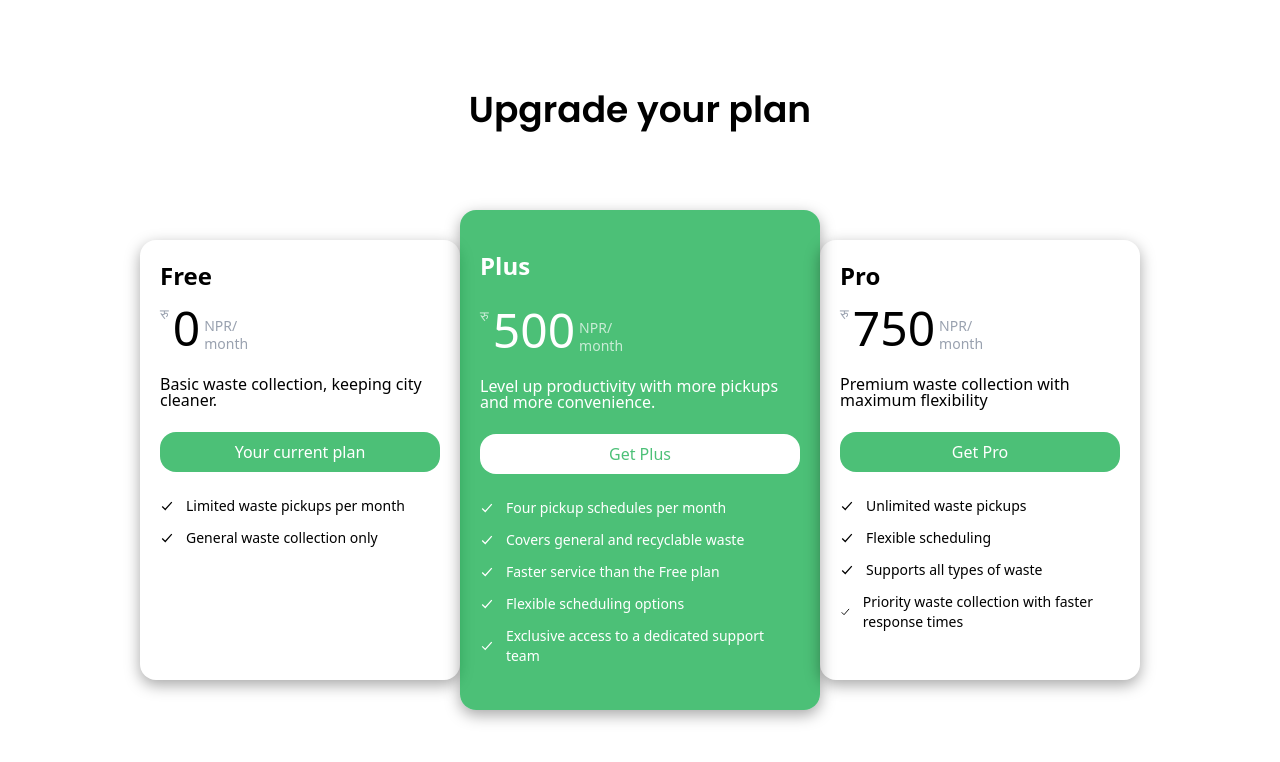
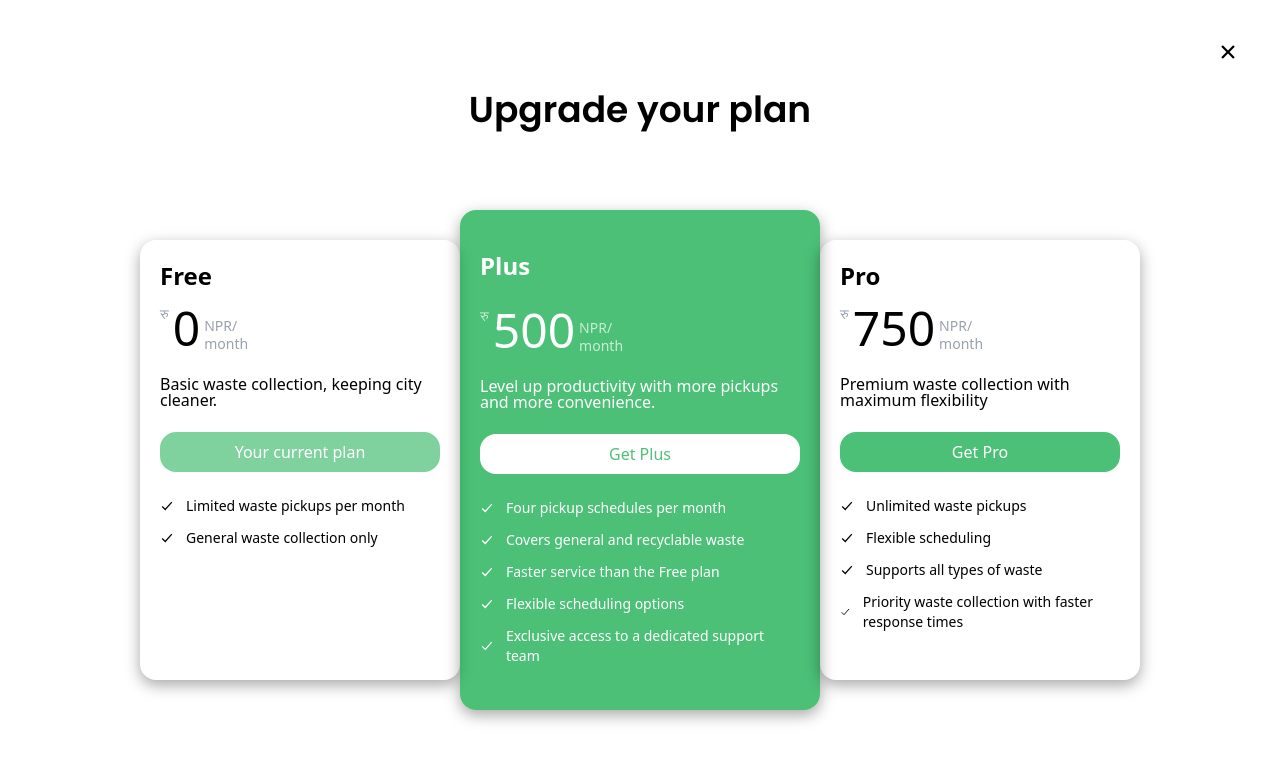
Before and after one commit to SaranshKoirala/Waste-Management-System, a React (Vite) app: page /subscribe in a window 1280 px wide. Shown: the top 762 px of the page. Built offline with nearby package versions, Linux system fonts and the light colour scheme; a web font is replaced by a local one.

Commit message:
added some changed

```diff
--- a/src/components/Subscribe.jsx
+++ b/src/components/Subscribe.jsx
@@ -1,3 +1,5 @@
+import { Link } from "react-router-dom";
+
 function Subscribe() {
   return (
     <div className="flex flex-col justify-center items-center gap-5 p-20 ">
@@ -12,7 +14,7 @@ function Subscribe() {
         </p>
       </div>
       <button className=" bg-green-600 text-white rounded-2xl py-2 px-5 poppins-font font-semibold text-center hover:scale-120 transition-all ease-in-out cursor-pointer w-40 text-sm">
-        Subscribe
+        <Link to={"/subscribe"}>Subscribe</Link>
       </button>
     </div>
   );
--- a/src/pages/Subscription.jsx
+++ b/src/pages/Subscription.jsx
@@ -1,8 +1,15 @@
 import { IoCheckmarkSharp } from "react-icons/io5";
+import { IoCloseSharp } from "react-icons/io5";
+import { Link } from "react-router-dom";
 
 function Subscription() {
   return (
-    <div className="flex flex-col justify-center items-center h-screen gap-20">
+    <div className="relative flex flex-col justify-center items-center h-screen gap-20">
+      <button className="absolute top-10 right-10 text-2xl cursor-pointer">
+        <Link to={"/"}>
+          <IoCloseSharp />
+        </Link>
+      </button>
       <div>
         <h1 className="poppins-font text-4xl font-semibold">
           Upgrade your plan
@@ -22,7 +29,10 @@ function Subscription() {
           <div className="text-normal leading-none mb-6">
             Basic waste collection, keeping city cleaner.
           </div>
-          <button className="bg-green-600/70 text-white w-full h-10 rounded-2xl text-normal text-center mb-6">
+          <button
+            className="bg-green-600/50 text-white w-full h-10 rounded-2xl text-normal text-center mb-6 cursor-not-allowed"
+            disabled
+          >
             Your current plan
           </button>
           <ul className="flex flex-col justify-start gap-3 text-sm">
@@ -47,7 +57,7 @@ function Subscription() {
           <div className="text-normal leading-none mb-6">
             Level up productivity with more pickups and more convenience.
           </div>
-          <button className="bg-white text-green-600/70 w-full h-10 rounded-2xl text-normal text-center mb-6">
+          <button className="bg-white text-green-600/70 w-full h-10 rounded-2xl text-normal text-center mb-6 cursor-pointer">
             Get Plus
           </button>
           <ul className="flex flex-col justify-start gap-3 text-sm">
@@ -84,7 +94,7 @@ function Subscription() {
           <div className="text-normal leading-none mb-6">
             Premium waste collection with maximum flexibility
           </div>
-          <button className="bg-green-600/70 text-white w-full h-10 rounded-2xl text-normal text-center mb-6">
+          <button className="bg-green-600/70 text-white w-full h-10 rounded-2xl text-normal text-center mb-6 cursor-pointer">
             Get Pro
           </button>
           <ul className="flex flex-col justify-start gap-3 text-sm">
```
